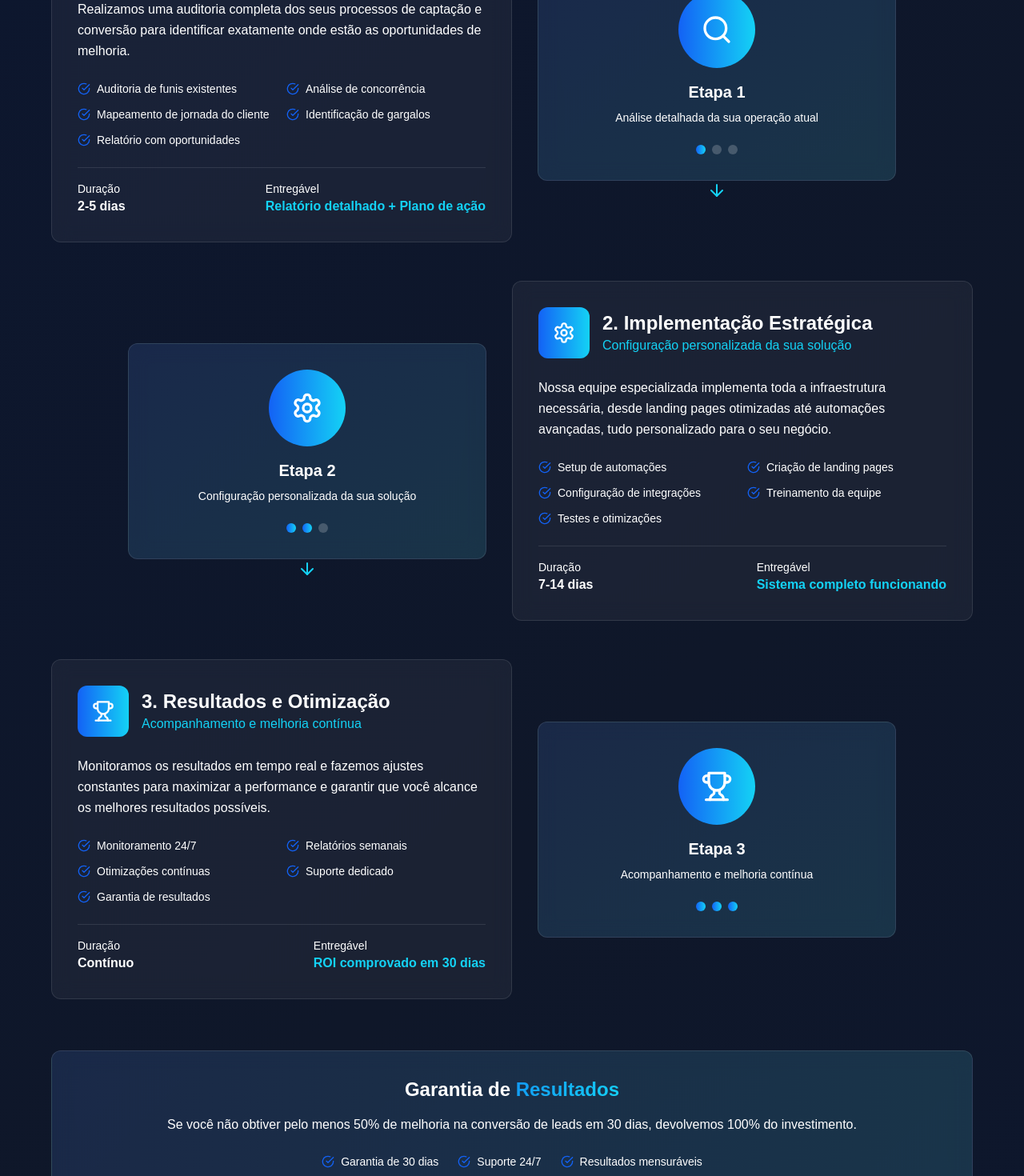
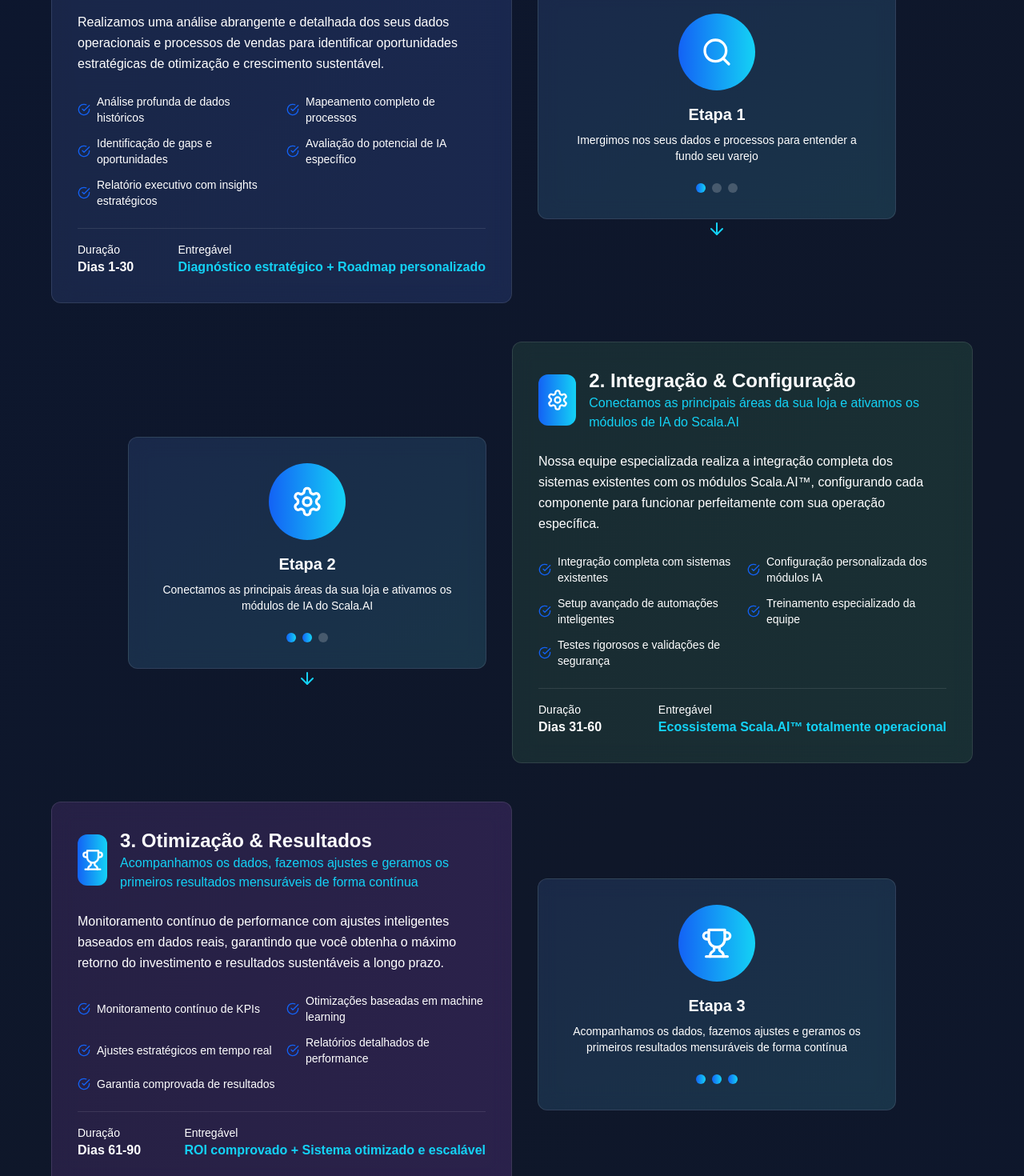
Before and after one commit to phtechsolucoes/LandingPage, a Next.js app: page / in a window 1280 px wide. Shown: the part 3460-4930 px from the top of the page at 80% size. Built offline with nearby package versions, Linux system fonts and the light colour scheme; a web font is replaced by a local one.

Commit message:
Update ComoFunciona.tsx

```diff
--- a/src/components/ComoFunciona.tsx
+++ b/src/components/ComoFunciona.tsx
@@ -8,48 +8,48 @@
   const steps = [
     {
       icon: Search,
-      title: "1. Diagnóstico Completo",
-      subtitle: "Análise detalhada da sua operação atual",
-      description: "Realizamos uma auditoria completa dos seus processos de captação e conversão para identificar exatamente onde estão as oportunidades de melhoria.",
+      title: "1. Análise & Mapeamento",
+      subtitle: "Imergimos nos seus dados e processos para entender a fundo seu varejo",
+      description: "Realizamos uma análise abrangente e detalhada dos seus dados operacionais e processos de vendas para identificar oportunidades estratégicas de otimização e crescimento sustentável.",
       features: [
-        "Auditoria de funis existentes",
-        "Análise de concorrência",
-        "Mapeamento de jornada do cliente",
-        "Identificação de gargalos",
-        "Relatório com oportunidades"
+        "Análise profunda de dados históricos",
+        "Mapeamento completo de processos",
+        "Identificação de gaps e oportunidades",
+        "Avaliação do potencial de IA específico",
+        "Relatório executivo com insights estratégicos"
       ],
-      duration: "2-5 dias",
-      deliverable: "Relatório detalhado + Plano de ação"
+      duration: "Dias 1-30",
+      deliverable: "Diagnóstico estratégico + Roadmap personalizado"
     },
     {
       icon: Settings,
-      title: "2. Implementação Estratégica",
-      subtitle: "Configuração personalizada da sua solução",
-      description: "Nossa equipe especializada implementa toda a infraestrutura necessária, desde landing pages otimizadas até automações avançadas, tudo personalizado para o seu negócio.",
+      title: "2. Integração & Configuração",
+      subtitle: "Conectamos as principais áreas da sua loja e ativamos os módulos de IA do Scala.AI",
+      description: "Nossa equipe especializada realiza a integração completa dos sistemas existentes com os módulos Scala.AI™, configurando cada componente para funcionar perfeitamente com sua operação específica.",
       features: [
-        "Setup de automações",
-        "Criação de landing pages",
-        "Configuração de integrações",
-        "Treinamento da equipe",
-        "Testes e otimizações"
+        "Integração completa com sistemas existentes",
+        "Configuração personalizada dos módulos IA",
+        "Setup avançado de automações inteligentes",
+        "Treinamento especializado da equipe",
+        "Testes rigorosos e validações de segurança"
       ],
-      duration: "7-14 dias",
-      deliverable: "Sistema completo funcionando"
+      duration: "Dias 31-60",
+      deliverable: "Ecossistema Scala.AI™ totalmente operacional"
     },
     {
       icon: Trophy,
-      title: "3. Resultados e Otimização",
-      subtitle: "Acompanhamento e melhoria contínua",
-      description: "Monitoramos os resultados em tempo real e fazemos ajustes constantes para maximizar a performance e garantir que você alcance os melhores resultados possíveis.",
+      title: "3. Otimização & Resultados",
+      subtitle: "Acompanhamos os dados, fazemos ajustes e geramos os primeiros resultados mensuráveis de forma contínua",
+      description: "Monitoramento contínuo de performance com ajustes inteligentes baseados em dados reais, garantindo que você obtenha o máximo retorno do investimento e resultados sustentáveis a longo prazo.",
       features: [
-        "Monitoramento 24/7",
-        "Relatórios semanais",
-        "Otimizações contínuas",
-        "Suporte dedicado",
-        "Garantia de resultados"
+        "Monitoramento contínuo de KPIs",
+        "Otimizações baseadas em machine learning",
+        "Ajustes estratégicos em tempo real",
+        "Relatórios detalhados de performance",
+        "Garantia comprovada de resultados"
       ],
-      duration: "Contínuo",
-      deliverable: "ROI comprovado em 30 dias"
+      duration: "Dias 61-90",
+      deliverable: "ROI comprovado + Sistema otimizado e escalável"
     }
   ]
 
@@ -64,17 +64,23 @@
           className="text-center mb-16"
         >
           <h2 className="font-arthaus text-3xl md:text-5xl mb-6">
-            Como <span className="gradient-text">Funciona</span> Nossa Metodologia
+            <span className="gradient-text">Pacote Piloto</span>: 90 Dias Para Ver a Diferença
           </h2>
           <p className="text-xl text-muted max-w-3xl mx-auto">
-            Um processo estruturado em 3 etapas que garante resultados mensuráveis
-            e transformação real do seu negócio.
+            Metodologia estruturada em 3 etapas que garante implementação eficaz
+            e resultados mensuráveis na transformação digital do seu varejo.
           </p>
         </motion.div>
 
         <div className="space-y-12">
           {steps.map((step, index) => {
             const IconComponent = step.icon
+            const stepColors = [
+              'from-blue-900/20 to-blue-800/20 border-blue-500/20',
+              'from-green-900/20 to-green-800/20 border-green-500/20',
+              'from-purple-900/20 to-purple-800/20 border-purple-500/20'
+            ]
+            const stepColor = stepColors[index]
             return (
               <motion.div
                 key={index}
@@ -88,7 +94,7 @@
               >
                 {/* Content */}
                 <div className="flex-1 lg:max-w-xl">
-                  <div className="glass-card p-8 hover:bg-slate-800/60 transition-all duration-300">
+                  <div className={`glass-card p-8 hover:bg-slate-800/60 transition-all duration-300 bg-gradient-to-r ${stepColor}`}>
                     <div className="flex items-center gap-4 mb-6">
                       <div className="w-16 h-16 bg-gradient-to-r from-primary to-accent rounded-xl flex items-center justify-center">
                         <IconComponent className="text-white" size={28} />
@@ -178,16 +184,16 @@
         >
           <div className="glass-card p-8 bg-gradient-to-r from-primary/10 to-accent/10 border-primary/20">
             <h3 className="text-2xl font-bold mb-4">
-              Garantia de <span className="gradient-text">Resultados</span>
+              Compromisso com <span className="gradient-text">Resultados</span>
             </h3>
             <p className="text-muted mb-6">
-              Se você não obtiver pelo menos 50% de melhoria na conversão de leads em 30 dias,
-              devolvemos 100% do investimento.
+              Nosso compromisso é com seus resultados. Trabalhamos até que você
+              alcance as melhorias esperadas para seu negócio.
             </p>
             <div className="flex flex-wrap justify-center gap-6 text-sm">
               <div className="flex items-center gap-2">
                 <CheckCircle className="text-primary" size={16} />
-                <span>Garantia de 30 dias</span>
+                <span>Garantia de 90 dias</span>
               </div>
               <div className="flex items-center gap-2">
                 <CheckCircle className="text-primary" size={16} />
```
